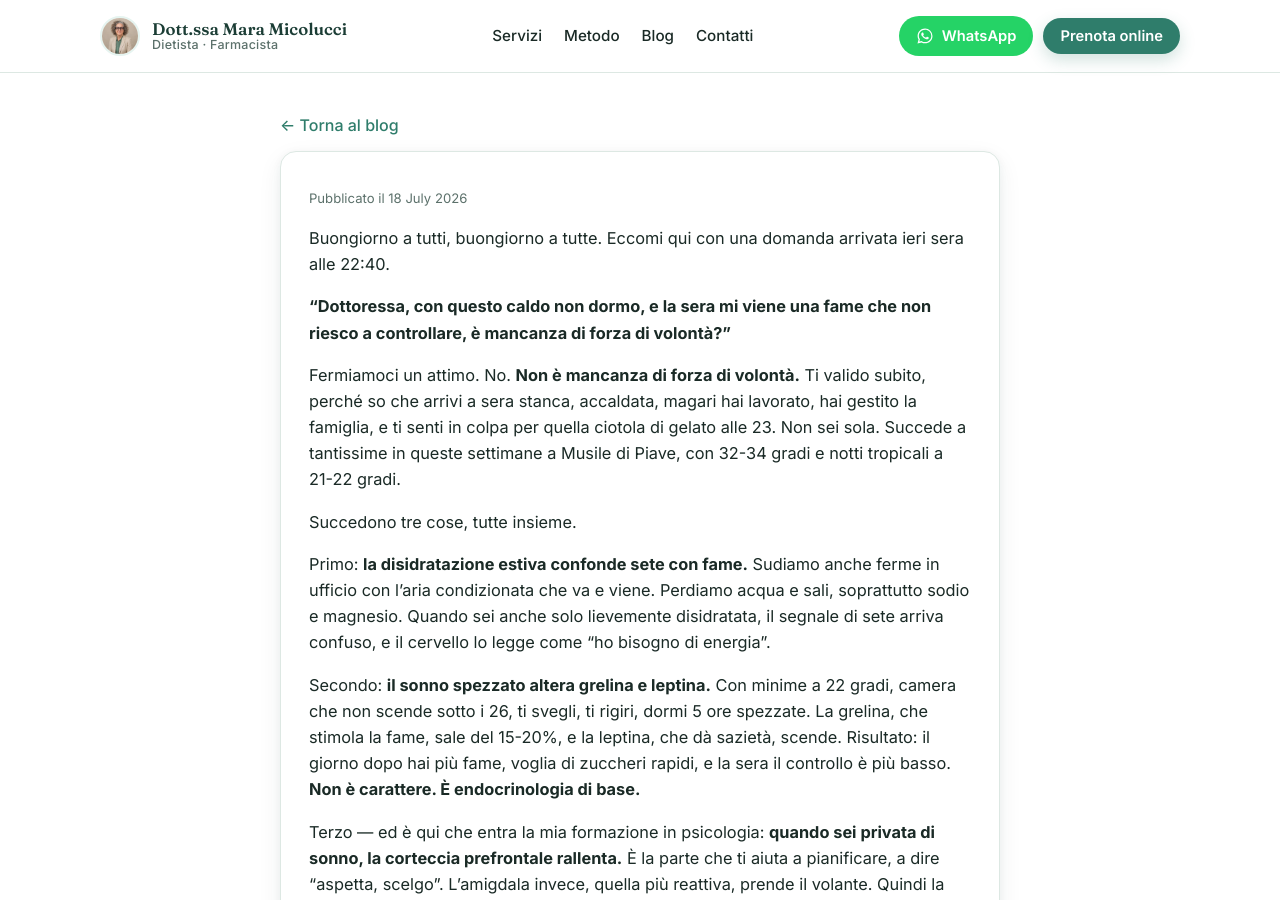
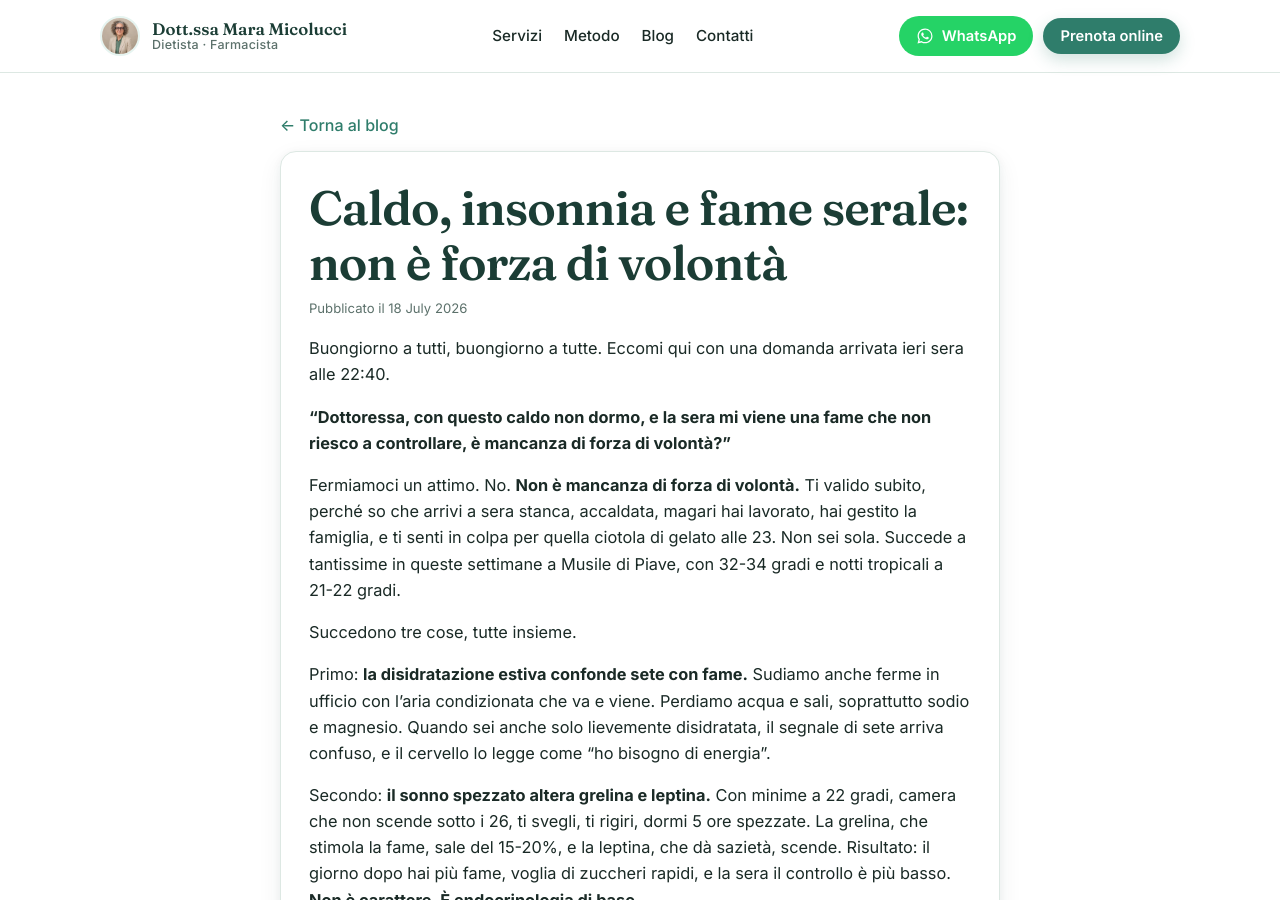
Before and after one commit to curlybracketshq/dietista.it, a Jekyll site: the page built from _posts/2026-07-18-caldo-insonnia-fame-serale-non-e-forza-di-volonta.markdown, in a window 1280 px wide and 900 px high. Built offline with Jekyll 4.4.1, drawn with Linux system fonts in a browser that asks for light colours; our own code applies the rules of GitHub Pages for plain Markdown files.

Commit message:
fix: quote YAML title (colon broke Jekyll frontmatter)

```diff
--- a/_posts/2026-07-18-caldo-insonnia-fame-serale-non-e-forza-di-volonta.markdown
+++ b/_posts/2026-07-18-caldo-insonnia-fame-serale-non-e-forza-di-volonta.markdown
@@ -1,6 +1,6 @@
 ---
 layout: post
-title: Caldo, insonnia e fame serale: non è forza di volontà
+title: "Caldo, insonnia e fame serale: non è forza di volontà"
 description: 'Con 34 gradi non dormi e la sera ti viene fame nervosa? Non è mancanza di volontà. Sonno disturbato, caldo e disidratazione: scopriamo assieme la ciotola estiva in 2 minuti, fresca e senza sensi di colpa.'
 episode_id: 7dYt2y2dPuJaXRah3XwpAq
 ---
```
